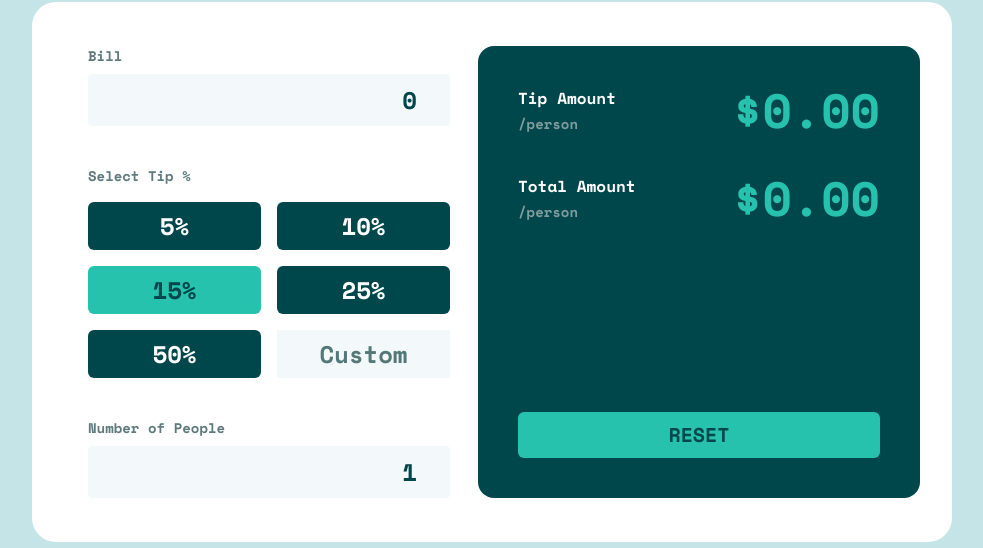
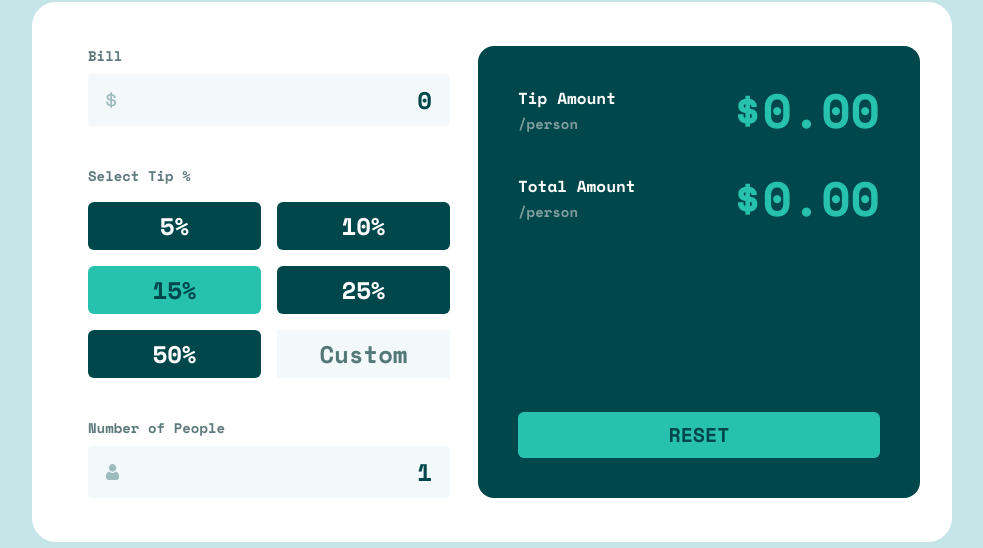
Before and after one commit to caner404/tip-calculator-app, a React (Vite) app: page / in a window 1280 px wide. Shown: the part 223-771 px from the top of the page, without its empty margins (148-1131 px from the left). Built offline with nearby package versions, Linux system fonts and the light colour scheme.

Commit message:
Add dollar and people icons, enhance input styling in Calculator component

```diff
--- a/src/calculator/Calculator.tsx
+++ b/src/calculator/Calculator.tsx
@@ -1,5 +1,7 @@
 import { useEffect, useState } from 'react';
 import { calculate } from '../helper';
+import dollar from '../assets/dollar.svg';
+import people from '../assets/people.svg';
 
 export function Calculator() {
   const percentages = [5, 10, 15, 25, 50];
@@ -34,17 +36,25 @@ export function Calculator() {
           >
             Bill
           </label>
+          <div
+            className={`flex justify-between bg-[#F3F9FA] py-2 p-4 text-[#00474B] font-bold text-2xl rounded-sm border-2 hover:cursor-pointer border-transparent focus:border-[#26C2AE] hover:border-[#26C2AE] `}
+          >
+            <img
+              src={dollar}
+              alt='Dollar Icon'
+            />
             <input
               id='billInput'
               type='number'
               aria-label='Bill'
               value={bill}
+              className='focus:outline-none text-right'
               min='0'
-            className={`bg-[#F3F9FA] py-2 p-4 text-[#00474B] font-bold text-2xl text-right rounded-sm border-2 focus:outline-none hover:cursor-pointer border-transparent focus:border-[#26C2AE] hover:border-[#26C2AE] `}
               onChange={(e) => {
                 setBill(Number(e.target.value));
               }}
             />
+          </div>
         </div>
 
         <div className='flex flex-col flex-1 text-left gap-4'>
@@ -105,21 +115,30 @@ export function Calculator() {
             </label>
             {numberOfPeople === 0 && <p className='text-[#E17457] font-bold text-base'>Can't be zero</p>}
           </div>
+
+          <div
+            className={`flex justify-between bg-[#F3F9FA] py-2 p-4 text-[#00474B] font-bold text-2xl rounded-sm border-2 focus:outline-none hover:cursor-pointer ${
+              numberOfPeople === 0
+                ? 'border-[#E17457] focus:border-[#E17457] hover:border-[#E17457]'
+                : 'border-transparent focus:border-[#26C2AE] hover:border-[#26C2AE] '
+            }`}
+          >
+            <img
+              src={people}
+              alt='people Icon'
+            />
             <input
               id='numberOfPeople'
               type='number'
               aria-label='Number of People'
               min='0'
-            className={`bg-[#F3F9FA] py-2 p-4 text-[#00474B] font-bold text-2xl text-right rounded-sm border-2 focus:outline-none hover:cursor-pointer ${
-              numberOfPeople === 0
-                ? 'border-[#E17457] focus:border-[#E17457] hover:border-[#E17457]'
-                : 'border-transparent focus:border-[#26C2AE] hover:border-[#26C2AE] '
-            }`}
+              className='focus:outline-none text-right'
               value={numberOfPeople}
               onChange={(e) => {
                 setNumberOfPeople(Number(e.target.value));
               }}
             />
+          </div>
         </div>
       </form>
       <div
--- a/src/index.css
+++ b/src/index.css
@@ -1,5 +1,17 @@
 @import url('https://fonts.googleapis.com/css2?family=Space+Mono:ital,wght@0,400;0,700;1,400;1,700&display=swap');
 @import 'tailwindcss';
+
+@layer base {
+  input[type='number']::-webkit-inner-spin-button,
+  input[type='number']::-webkit-outer-spin-button {
+    -webkit-appearance: none !important;
+    margin: 0 !important;
+  }
+
+  input[type='number'] {
+    -moz-appearance: textfield !important;
+  }
+}
 
 :root {
   font-family: 'Space Mono', system-ui, Avenir, Helvetica, Arial, sans-serif;
```
Also changed, not shown: src/assets/dollar.svg (added), src/assets/people.svg (added). Lines whose indentation alone changed are shown as unchanged.
